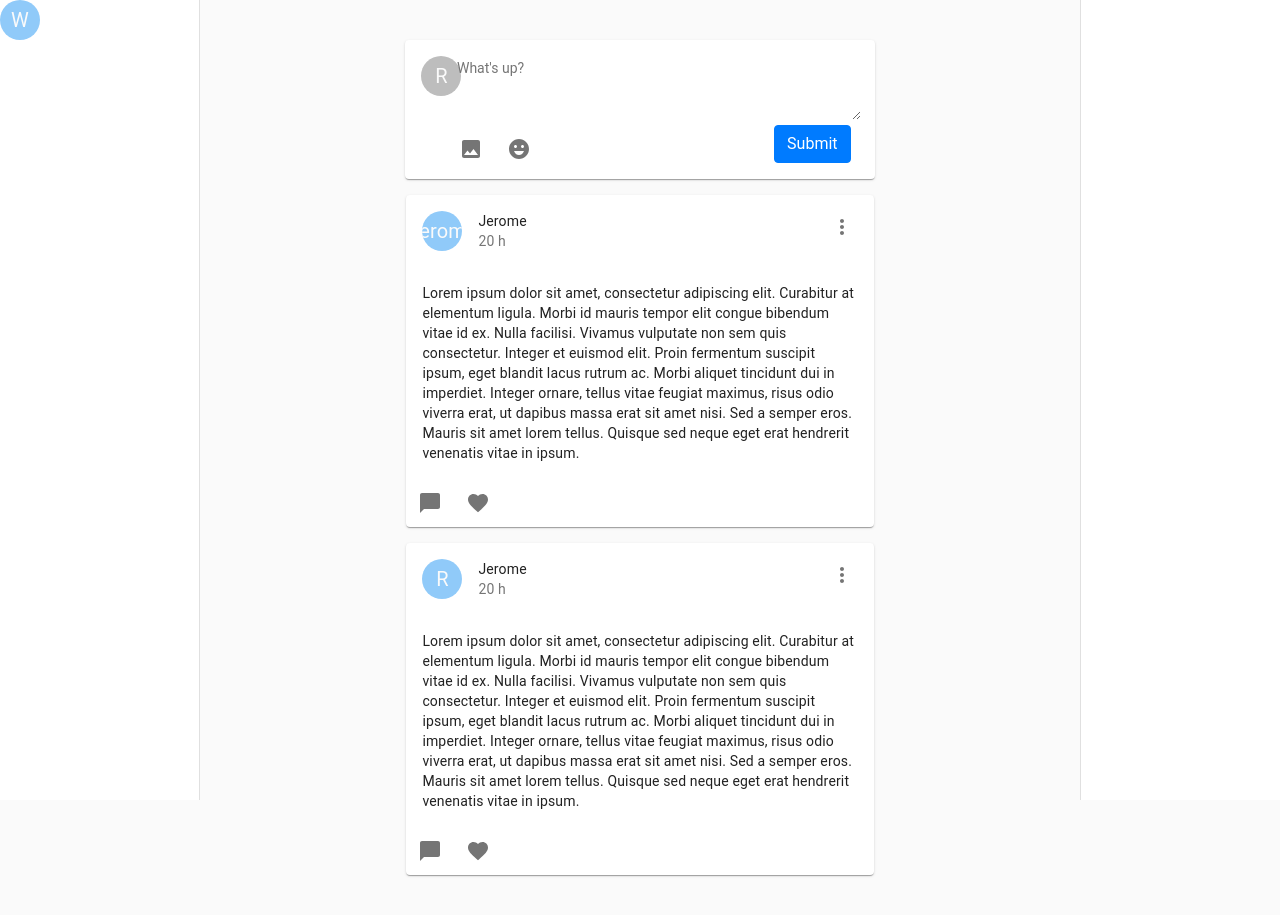
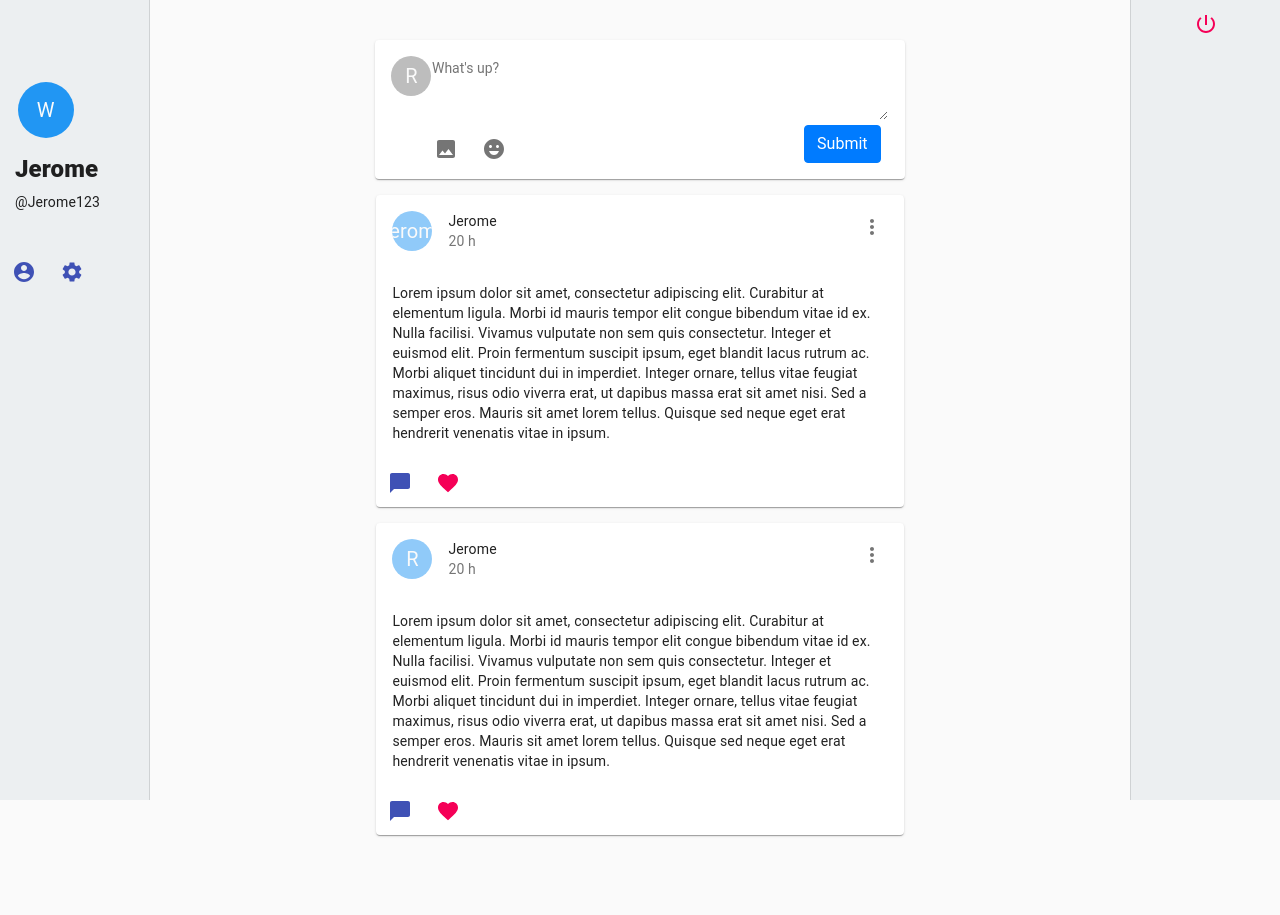
Before and after one commit to jiehangWu/circles, a React (Create React App) app in the folder frontend/: page / in a window 1280 px wide. After the commit the page ends 875 px from the top, so only its background shows below. Built offline with nearby package versions, Linux system fonts and the light colour scheme.

Commit message:
improve ui

```diff
--- /dev/null
+++ b/frontend/src/components/home/Chip.js
@@ -0,0 +1,83 @@
+import React from 'react';
+import { makeStyles } from '@material-ui/core/styles';
+import Avatar from '@material-ui/core/Avatar';
+import Chip from '@material-ui/core/Chip';
+import FaceIcon from '@material-ui/icons/Face';
+import DoneIcon from '@material-ui/icons/Done';
+
+const useStyles = makeStyles((theme) => ({
+  root: {
+    display: 'flex',
+    justifyContent: 'center',
+    flexWrap: 'wrap',
+    '& > *': {
+      margin: theme.spacing(0.5),
+    },
+  },
+}));
+
+export default function SmallChips() {
+  const classes = useStyles();
+
+  const handleDelete = () => {
+    console.info('You clicked the delete icon.');
+  };
+
+  const handleClick = () => {
+    console.info('You clicked the Chip.');
+  };
+
+  return (
+    <div className={classes.root}>
+      <Chip size="small" label="Basic" />
+      <Chip size="small" avatar={<Avatar>M</Avatar>} label="Clickable" onClick={handleClick} />
+      <Chip
+        size="small"
+        avatar={<Avatar alt="Natacha" src="/static/images/avatar/1.jpg" />}
+        label="Deletable"
+        onDelete={handleDelete}
+      />
+      <Chip
+        size="small"
+        icon={<FaceIcon />}
+        label="Clickable Deletable"
+        onClick={handleClick}
+        onDelete={handleDelete}
+      />
+      <Chip
+        size="small"
+        label="Custom delete icon"
+        onClick={handleClick}
+        onDelete={handleDelete}
+        deleteIcon={<DoneIcon />}
+      />
+      <Chip size="small" label="Clickable Link" component="a" href="#chip" clickable />
+      <Chip
+        size="small"
+        avatar={<Avatar>M</Avatar>}
+        label="Primary Clickable"
+        clickable
+        color="primary"
+        onDelete={handleDelete}
+        deleteIcon={<DoneIcon />}
+      />
+      <Chip
+        size="small"
+        icon={<FaceIcon />}
+        label="Primary Clickable"
+        clickable
+        color="primary"
+        onDelete={handleDelete}
+        deleteIcon={<DoneIcon />}
+      />
+      <Chip size="small" label="Deletable Primary" onDelete={handleDelete} color="primary" />
+      <Chip
+           size="small"
+           icon={<FaceIcon />}
+           label="Deletable Secondary"
+           onDelete={handleDelete}
+           color="secondary"
+         />
+       </div>
+     );
+   }
--- a/frontend/src/components/home/Home.js
+++ b/frontend/src/components/home/Home.js
@@ -7,10 +7,15 @@ import Container from '@material-ui/core/Container';
 import { makeStyles, useTheme } from '@material-ui/core/styles';
 import Drawer from '@material-ui/core/Drawer';
 import CssBaseline from '@material-ui/core/CssBaseline';
-import { blue } from '@material-ui/core/colors';
+import { blue, blueGrey } from '@material-ui/core/colors';
 import Avatar from '@material-ui/core/Avatar';
+import SettingsIcon from '@material-ui/icons/Settings';
+import IconButton from '@material-ui/core/IconButton';
+import AccountCircleIcon from '@material-ui/icons/AccountCircle';
+import Chip from './Chip';
+import PowerSettingsNewIcon from '@material-ui/icons/PowerSettingsNew';
 
-const drawerWidth = 200;
+const drawerWidth = 150;
 
 const styles = makeStyles((theme) => ({
 	root: {
@@ -24,6 +29,7 @@ const styles = makeStyles((theme) => ({
 	},
 	drawerPaper: {
 		width: drawerWidth,
+		backgroundColor: blueGrey[50]
 	},
 	// necessary for content to be below app bar
 	toolbar: theme.mixins.toolbar,
@@ -33,19 +39,54 @@ const styles = makeStyles((theme) => ({
 		padding: theme.spacing(3),
 	},
 	avatar: {
-        backgroundColor: blue[200]
+		backgroundColor: blue[500],
+		width: theme.spacing(7),
+		height: theme.spacing(7),
+		margin: '1.1rem',
+	},
+	name: {
+		marginLeft: '10%',
+		marginRight: '20%',
+		width: '20%'
 	}
 }));
+
+const mock = {
+	user: 'Jerome'
+};
+
 
 function Home() {
 	const classes = styles();
 	const theme = useTheme();
 
+	const name = (
+		<div className={classes.name}>
+			<h4 style={{fontWeight: '900'}}> {mock.user}</h4>
+			<p>@{mock.user + '123'}</p><br />
+		</div>
+	);
+	const leftSideBar = (
+		<div className={classes.background}>
+			<div className={classes.toolbar} />
+			<Avatar aria-label="profile-pic" className={classes.avatar}>
+				W
+			</Avatar>
+			{name}
+			<IconButton color='primary'>
+				<AccountCircleIcon />
+			</IconButton>
+			<IconButton color='primary'>
+				<SettingsIcon />
+			</IconButton>
+		</div>
+	);
+
 	return (
 		<React.Fragment>
 			<CssBaseline />
 			<div className="d-flex justify-content-center">
-
+				{/* left side bar */}
 				<div className={classes.root}>
 					<Drawer
 						className={classes.drawer}
@@ -55,9 +96,7 @@ function Home() {
 						}}
 						anchor="left"
 					>
-							<Avatar aria-label="profile-pic" className={classes.avatar}>
-							W
-                        </Avatar>
+						{leftSideBar}
 					</Drawer>
 				</div>
 
@@ -67,7 +106,7 @@ function Home() {
 					<PostContainer />
 				</main>
 
-
+				{/* right side bar */}
 				<div className={classes.root}>
 					<Drawer
 						className={classes.drawer}
@@ -77,6 +116,7 @@ function Home() {
 						}}
 						anchor="right"
 					>
+						<IconButton><PowerSettingsNewIcon color='secondary'/></IconButton>
 					</Drawer>
 				</div>
 
--- a/frontend/src/components/home/PostContainer.js
+++ b/frontend/src/components/home/PostContainer.js
@@ -70,10 +70,10 @@ const PostContainer = () => {
                     </Typography>
                 </CardContent>
                 <IconButton aria-label="chat">
-                    <ChatBubbleIcon />
+                    <ChatBubbleIcon color='primary'/>
                 </IconButton>
                 <IconButton aria-label="like">
-                    <FavoriteIcon />
+                    <FavoriteIcon color='secondary'/>
                 </IconButton>
             </Card>
 
@@ -99,10 +99,10 @@ const PostContainer = () => {
                     </Typography>
                 </CardContent>
                 <IconButton aria-label="chat">
-                    <ChatBubbleIcon />
+                    <ChatBubbleIcon color='primary'/>
                 </IconButton>
                 <IconButton aria-label="like">
-                    <FavoriteIcon />
+                    <FavoriteIcon color='secondary' />
                 </IconButton>
             </Card>
         </div>
```
Lines whose indentation alone changed are shown as unchanged.
